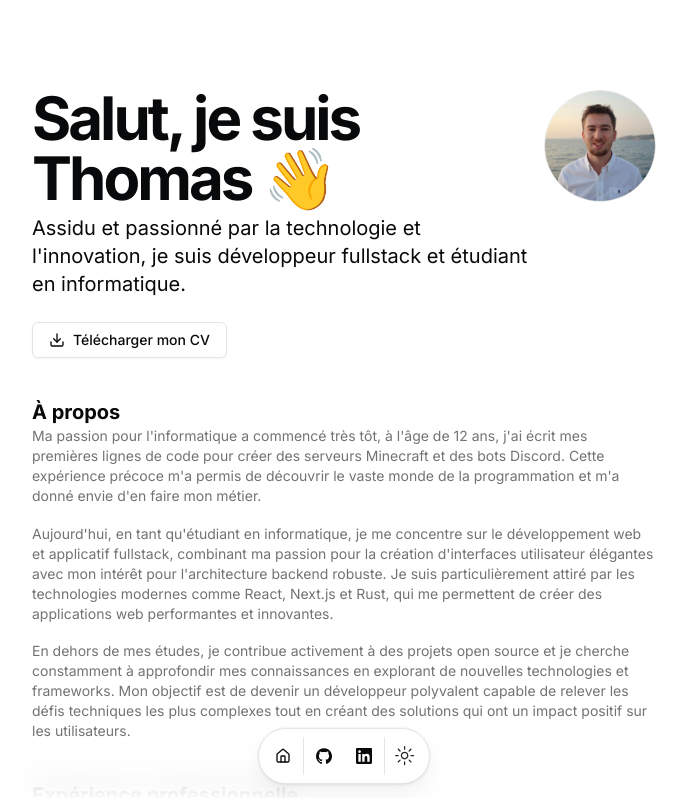
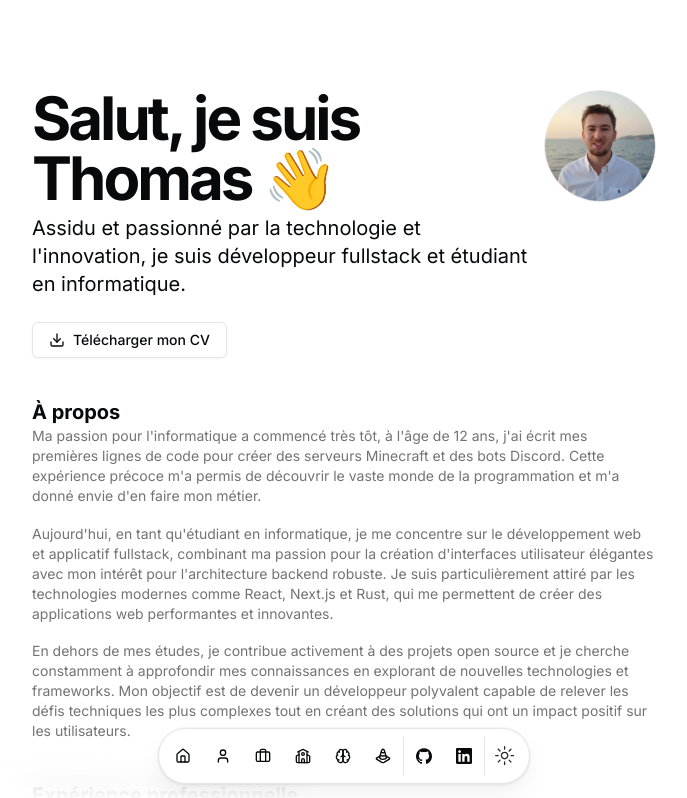
Before and after one commit to ThomasTartrau/portfolio-bts, a Next.js app: page / in a window 1280 px wide. Shown: the top 798 px of the page, without its empty margins (296-983 px from the left). Built offline with nearby package versions, Linux system fonts and the light colour scheme.

Commit message:
feat: add items to navbar and scroll navigation

```diff
--- a/src/app/layout.tsx
+++ b/src/app/layout.tsx
@@ -26,7 +26,7 @@ export const metadata: Metadata = {
     description: DATA.description,
     url: DATA.url,
     siteName: `${DATA.name}`,
-    locale: "en_US",
+    locale: "fr_FR",
     type: "website",
   },
   robots: {
--- a/src/components/navbar.tsx
+++ b/src/components/navbar.tsx
@@ -1,3 +1,5 @@
+"use client";
+
 import { Dock, DockIcon } from "@/components/magicui/dock";
 import { ModeToggle } from "@/components/mode-toggle";
 import { buttonVariants } from "@/components/ui/button";
@@ -8,11 +10,17 @@ import {
   TooltipTrigger,
 } from "@/components/ui/tooltip";
 import { DATA } from "@/data/resume";
+import { useScrollTo } from "@/lib/useScrollTo";
 import { cn } from "@/lib/utils";
-import { HomeIcon, NotebookIcon } from "lucide-react";
+import { BrainIcon, BriefcaseIcon, HomeIcon, SchoolIcon, TrafficConeIcon, UserIcon } from "lucide-react";
 import Link from "next/link";
+import { usePathname } from "next/navigation";
 
 export default function Navbar() {
+  const scrollTo = useScrollTo();
+  const pathname = usePathname();
+  const isHome = pathname === "/";
+
   return (
     <div className="pointer-events-none fixed inset-x-0 bottom-0 z-30 mx-auto mb-4 flex origin-bottom h-full max-h-14">
       <div className="fixed bottom-0 inset-x-0 h-16 w-full bg-background to-transparent backdrop-blur-lg [-webkit-mask-image:linear-gradient(to_top,black,transparent)] dark:bg-background"></div>
@@ -20,6 +28,17 @@ export default function Navbar() {
         <DockIcon>
           <Tooltip>
             <TooltipTrigger asChild>
+              {isHome ? (
+                <button
+                  onClick={() => scrollTo("hero")}
+                  className={cn(
+                    buttonVariants({ variant: "ghost", size: "icon" }),
+                    "size-12"
+                  )}
+                >
+                  <HomeIcon className="size-4" />
+                </button>
+              ) : (
                 <Link
                   href="/"
                   className={cn(
@@ -29,31 +48,163 @@ export default function Navbar() {
                 >
                   <HomeIcon className="size-4" />
                 </Link>
+              )}
             </TooltipTrigger>
             <TooltipContent>
-              <p>Home</p>
+              <p>Accueil</p>
             </TooltipContent>
           </Tooltip>
         </DockIcon>
-        {/* TODO: Maintain blog */}
-        {/* <DockIcon>
+        <DockIcon>
           <Tooltip>
             <TooltipTrigger asChild>
-              <Link
-                href="/blog"
+              {isHome ? (
+                <button
+                  onClick={() => scrollTo("about")}
                   className={cn(
                     buttonVariants({ variant: "ghost", size: "icon" }),
                     "size-12"
                   )}
                 >
-                <NotebookIcon className="size-4" />
+                  <UserIcon className="size-4" />
+                </button>
+              ) : (
+                <Link
+                  href="/#about"
+                  className={cn(
+                    buttonVariants({ variant: "ghost", size: "icon" }),
+                    "size-12"
+                  )}
+                >
+                  <UserIcon className="size-4" />
                 </Link>
+              )}
             </TooltipTrigger>
             <TooltipContent>
-              <p>Blog</p>
+              <p>A propos</p>
             </TooltipContent>
           </Tooltip>
-        </DockIcon> */}
+        </DockIcon>
+        <DockIcon>
+          <Tooltip>
+            <TooltipTrigger asChild>
+              {isHome ? (
+                <button
+                  onClick={() => scrollTo("work")}
+                  className={cn(
+                    buttonVariants({ variant: "ghost", size: "icon" }),
+                    "size-12"
+                  )}
+                >
+                  <BriefcaseIcon className="size-4" />
+                </button>
+              ) : (
+                <Link
+                  href="/#work"
+                  className={cn(
+                    buttonVariants({ variant: "ghost", size: "icon" }),
+                    "size-12"
+                  )}
+                >
+                  <BriefcaseIcon className="size-4" />
+                </Link>
+              )}
+            </TooltipTrigger>
+            <TooltipContent>
+              <p>Expériences professionnelles</p>
+            </TooltipContent>
+          </Tooltip>
+        </DockIcon>
+        <DockIcon>
+          <Tooltip>
+            <TooltipTrigger asChild>
+              {isHome ? (
+                <button
+                  onClick={() => scrollTo("education")}
+                  className={cn(
+                    buttonVariants({ variant: "ghost", size: "icon" }),
+                    "size-12"
+                  )}
+                >
+                  <SchoolIcon className="size-4" />
+                </button>
+              ) : (
+                <Link
+                  href="/#education"
+                  className={cn(
+                    buttonVariants({ variant: "ghost", size: "icon" }),
+                    "size-12"
+                  )}
+                >
+                  <SchoolIcon className="size-4" />
+                </Link>
+              )}
+            </TooltipTrigger>
+            <TooltipContent>
+              <p>Formations</p>
+            </TooltipContent>
+          </Tooltip>
+        </DockIcon>
+        <DockIcon>
+          <Tooltip>
+            <TooltipTrigger asChild>
+              {isHome ? (
+                <button
+                  onClick={() => scrollTo("skills")}
+                  className={cn(
+                    buttonVariants({ variant: "ghost", size: "icon" }),
+                    "size-12"
+                  )}
+                >
+                  <BrainIcon className="size-4" />
+                </button>
+              ) : (
+                <Link
+                  href="/#skills"
+                  className={cn(
+                    buttonVariants({ variant: "ghost", size: "icon" }),
+                    "size-12"
+                  )}
+                >
+                  <BrainIcon className="size-4" />
+                </Link>
+              )}
+            </TooltipTrigger>
+            <TooltipContent>
+              <p>Compétences</p>
+            </TooltipContent>
+          </Tooltip>
+        </DockIcon>
+        <DockIcon>
+          <Tooltip>
+            <TooltipTrigger asChild>
+              {isHome ? (
+                <button
+                  onClick={() => scrollTo("projects")}
+                  className={cn(
+                    buttonVariants({ variant: "ghost", size: "icon" }),
+                    "size-12"
+                  )}
+                >
+                  <TrafficConeIcon className="size-4" />
+                </button>
+              ) : (
+                <Link
+                  href="/#projects"
+                  className={cn(
+                    buttonVariants({ variant: "ghost", size: "icon" }),
+                    "size-12"
+                  )}
+                >
+                  <TrafficConeIcon className="size-4" />
+                </Link>
+              )}
+            </TooltipTrigger>
+            <TooltipContent>
+              <p>Projets</p>
+            </TooltipContent>
+          </Tooltip>
+        </DockIcon>
         <Separator orientation="vertical" className="h-full" />
         {Object.entries(DATA.contact.social).map(([name, social]) => (
           <DockIcon key={name}>
--- /dev/null
+++ b/src/lib/useScrollTo.ts
@@ -0,0 +1,23 @@
+"use client";
+
+import { useCallback } from "react";
+
+export function useScrollTo() {
+  const scrollTo = useCallback((id: string) => {
+    const element = document.getElementById(id);
+    if (!element) return;
+
+    const yCoordinate = element.getBoundingClientRect().top + window.pageYOffset;
+    const yOffset = -20; // Ajustez selon votre navbar
+
+    window.history.pushState(null, "", `#${id}`);
+    window.dispatchEvent(new HashChangeEvent("hashchange"));
+
+    window.scrollTo({
+      top: yCoordinate + yOffset,
+      behavior: "smooth"
+    });
+  }, []);
+
+  return scrollTo;
+}
```
Lines whose indentation alone changed are shown as unchanged.
